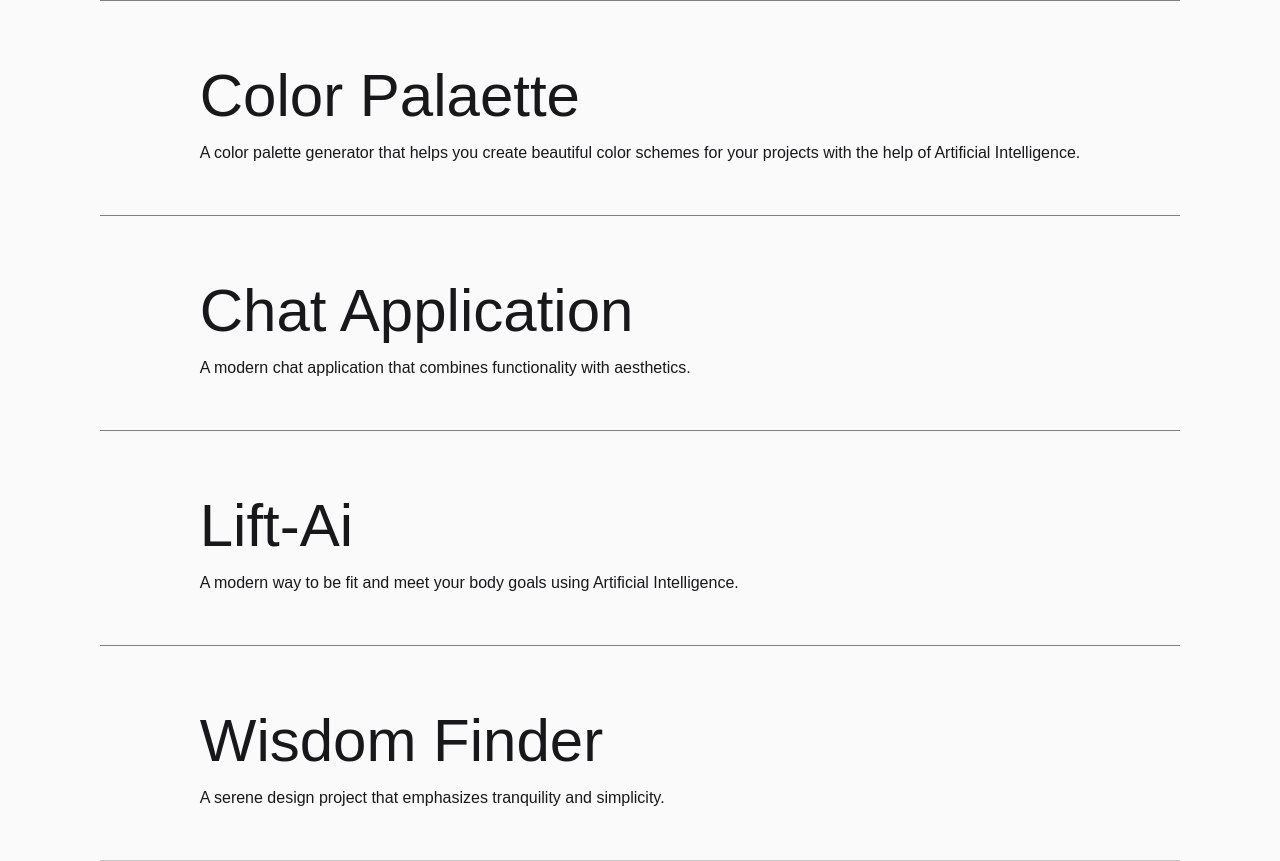
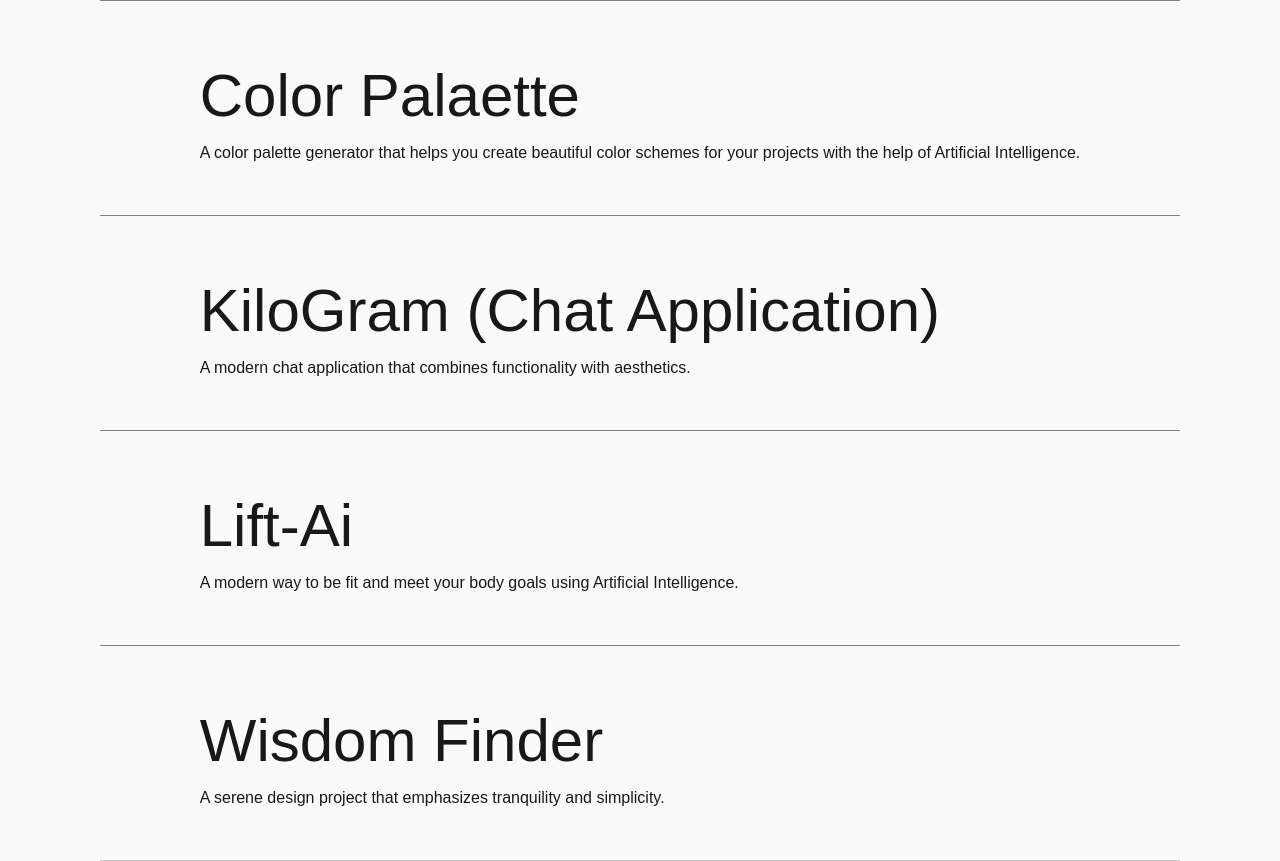
Before and after one commit to tusharathub/portf, a Next.js app: page /components/Projectss in a window 1280 px wide. Built offline with nearby package versions, Linux system fonts and the light colour scheme.

Commit message:
added kilogram

```diff
--- a/src/app/components/Projectss/page.jsx
+++ b/src/app/components/Projectss/page.jsx
@@ -12,11 +12,11 @@ const projects = [
     link: "https://color-palette-flfx.vercel.app/"
   },
   {
-    title: "Chat Application",
-    src: "2.jpg",
+    title: "KiloGram (Chat Application)",
+    src: "kilogram.png",
     color: "#8C8C8C",
     detailes: "A modern chat application that combines functionality with aesthetics.",
-    link: "https://www.google.com"
+    link: "https://kilo-gram-vuir-tusharathubs-projects.vercel.app/"
   },
   {
     title: "Lift-Ai",
```
